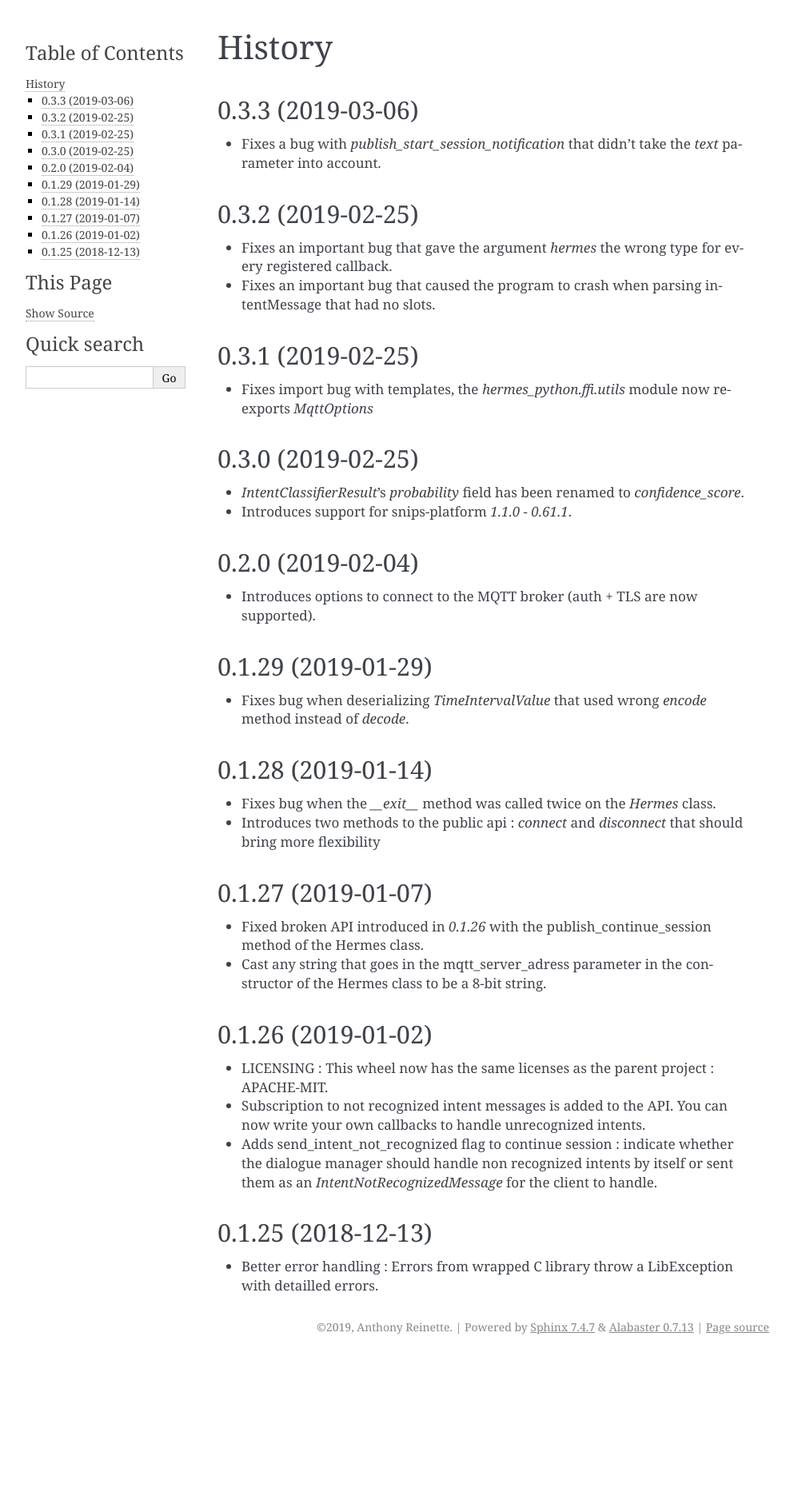
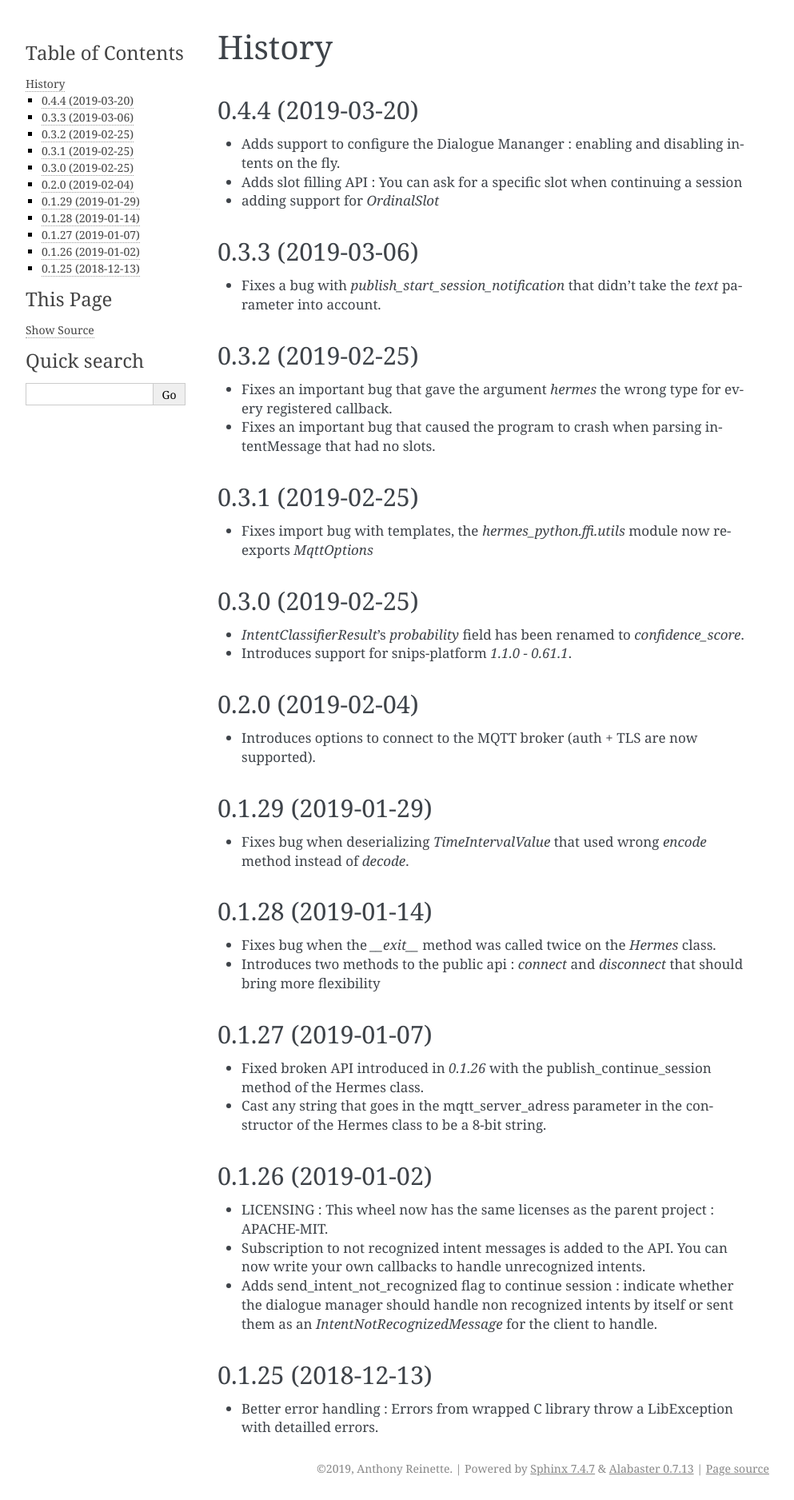
Before and after one commit to snipsco/hermes-protocol, a Sphinx documentation site: the page built from platforms/hermes-python/documentation/source/HISTORY.rst, in a window 1280 px wide. Shown: the whole page at 80% size, without its empty margins (148-1141 px from the left). Built offline with Sphinx 7.4.7, drawn with Linux system fonts in a browser that asks for light colours; before the commit the page ends 1699 px from its top, so only the background shows below that.

Commit message:
Updating Changelog

```diff
--- a/platforms/hermes-python/documentation/source/HISTORY.rst
+++ b/platforms/hermes-python/documentation/source/HISTORY.rst
@@ -1,5 +1,12 @@
 History
 ==========
+
+0.4.4 (2019-03-20)
+^^^^^^^^^^^^^^^^^^
+* Adds support to configure the Dialogue Mananger : enabling and disabling intents on the fly.
+* Adds slot filling API : You can ask for a specific slot when continuing a session
+* adding support for `OrdinalSlot`
+
 0.3.3 (2019-03-06)
 ^^^^^^^^^^^^^^^^^^
 * Fixes a bug with `publish_start_session_notification` that didn't take the `text` parameter into account.
```
